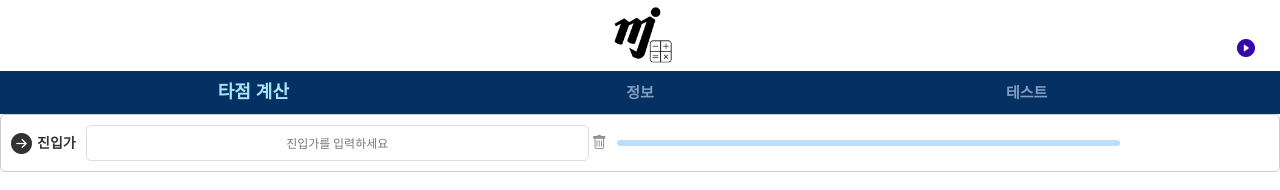
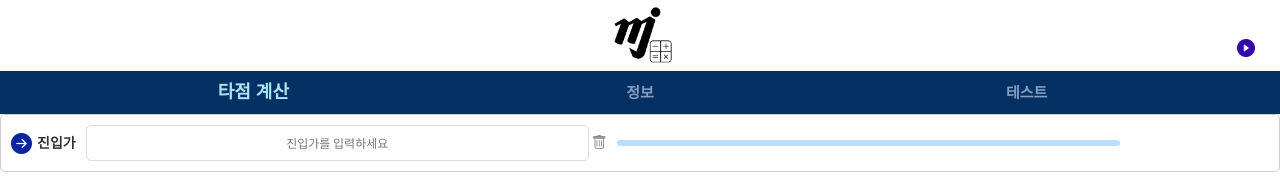
Before and after one commit to exhibi99/MJ_Calc, a Vue app: page /main in a window 1280 px wide. Shown: the top 190 px of the page. Built offline with nearby package versions, Linux system fonts and the light colour scheme.

Commit message:
entry icon(right-arrow) 색상 수정

```diff
--- a/public/common/styles/common.css
+++ b/public/common/styles/common.css
@@ -1547,6 +1547,10 @@ nav ul>li>button {
     color: rgb(10, 38, 158);
 }
 
+.bi-arrow-right-circle-fill {
+    color: rgb(10, 38, 158);
+}
+
 .bi-wallet2 {
     color: rgb(133, 64, 7);
 }
```
